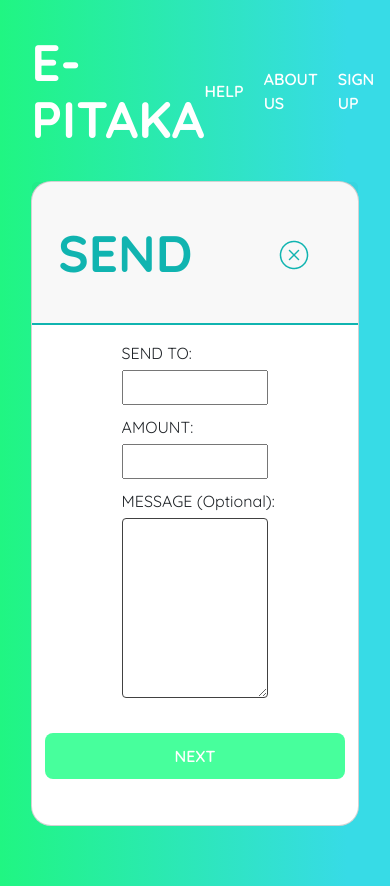
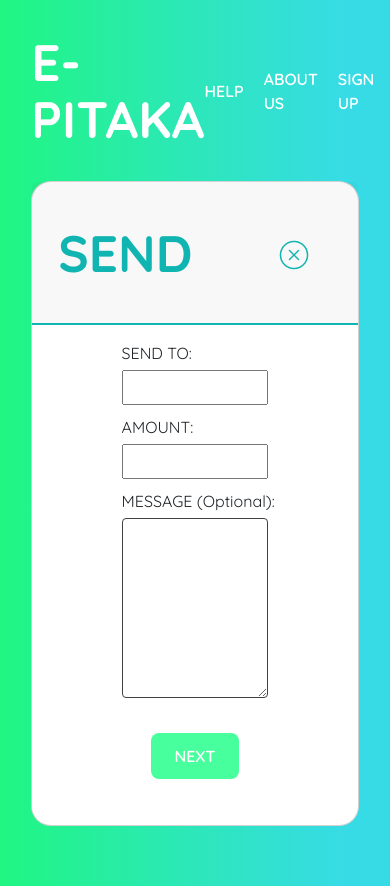
Before and after one commit to NotRelix/e-pitaka, a React (Vite) app: page /e-pitaka/send in a window 390 px wide. Built offline with nearby package versions, Linux system fonts and the light colour scheme; a web font is replaced by a local one.

Commit message:
fix: button in send responsiveness fix

```diff
--- a/src/styles/Send.css
+++ b/src/styles/Send.css
@@ -30,15 +30,16 @@
     margin-top: 20px;
   }
 
-.next-button {
+  .next-button {
     background-color: rgb(71, 255, 156);
     color: white;
     margin: 15px 0px 30px;
     padding: 10px;
-    width: 300px;
+    width: 30%;
     font-weight: 600;
     transition: 0.5s;
-}
+  }
+
 
 .send-title {
     text-indent: 10px;
```
